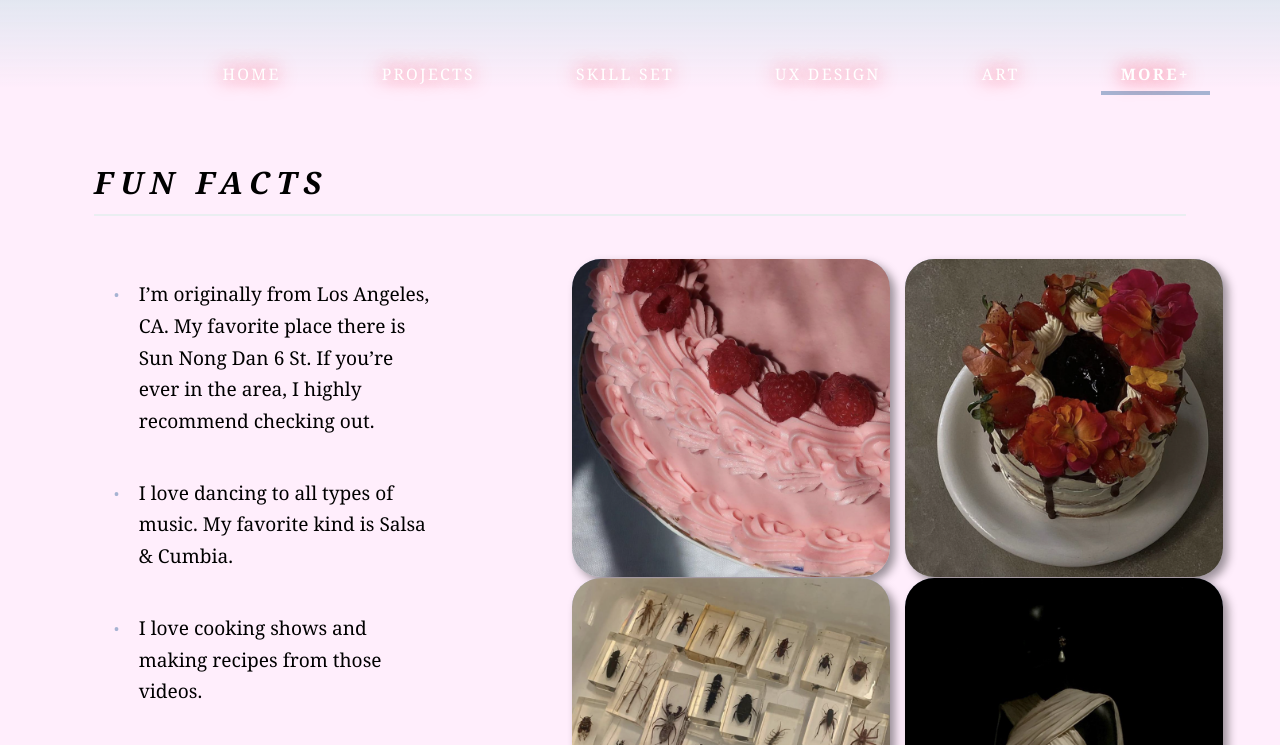
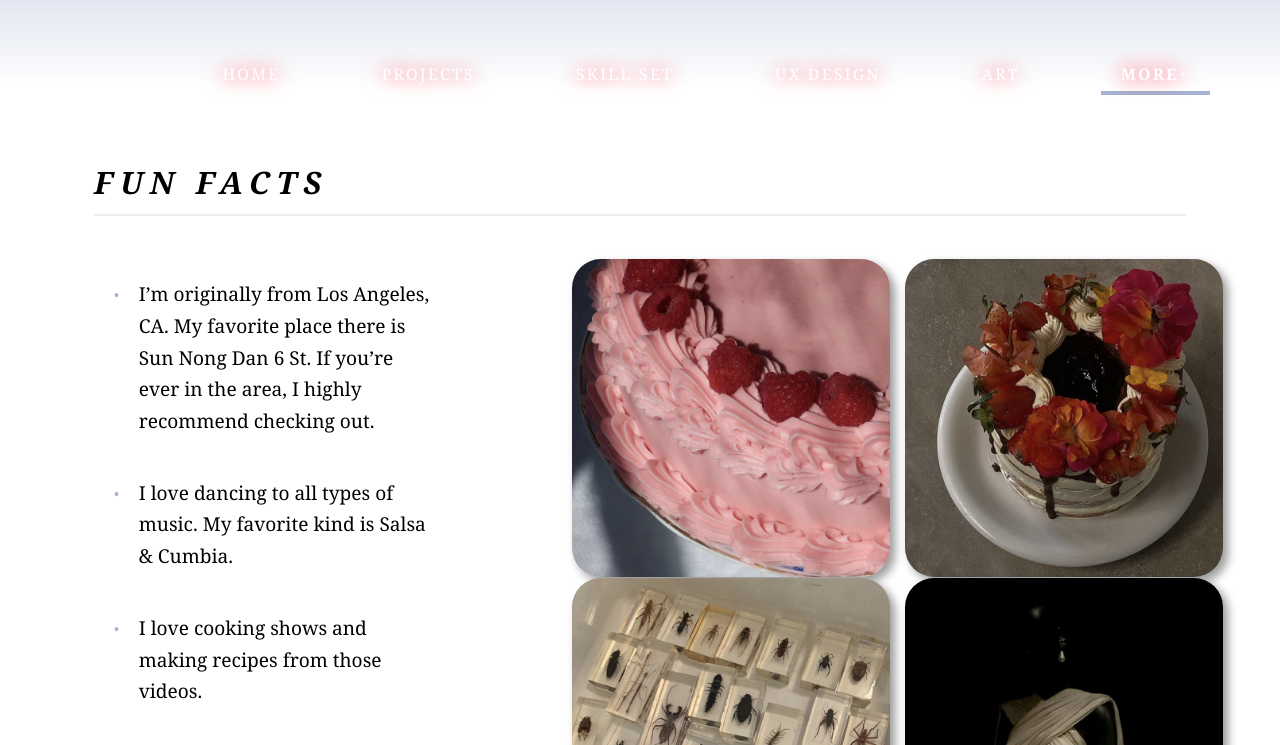
Before and after one commit to Diana-Barills/dianabarills.me, a plain HTML site: page fun-facts.html in a window 1280 px wide. Shown: the top 745 px of the page. Drawn offline with nearby package versions, Linux system fonts and the light colour scheme; a web font is replaced by a local one.

Commit message:
Update css-style.css

```diff
--- a/css/css-style.css
+++ b/css/css-style.css
@@ -1317,7 +1317,7 @@ svg.triangle {
 
 /* FUN FACTS */
 #coloringfunfacts{
-    background-color: rgb(255, 238, 252);
+    background-color: rgb(255, 255, 255);
 }
 .list img {
     width: calc(12px + 0.6vw);
```
